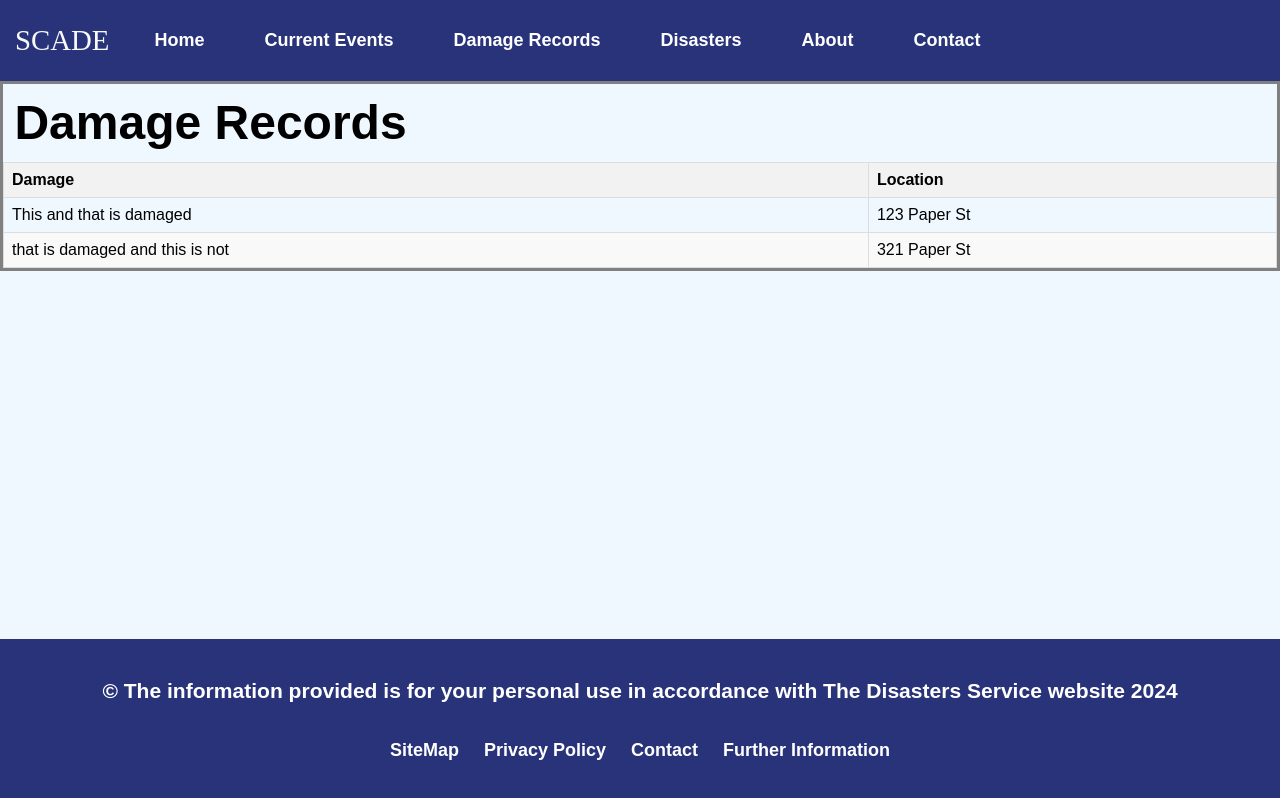
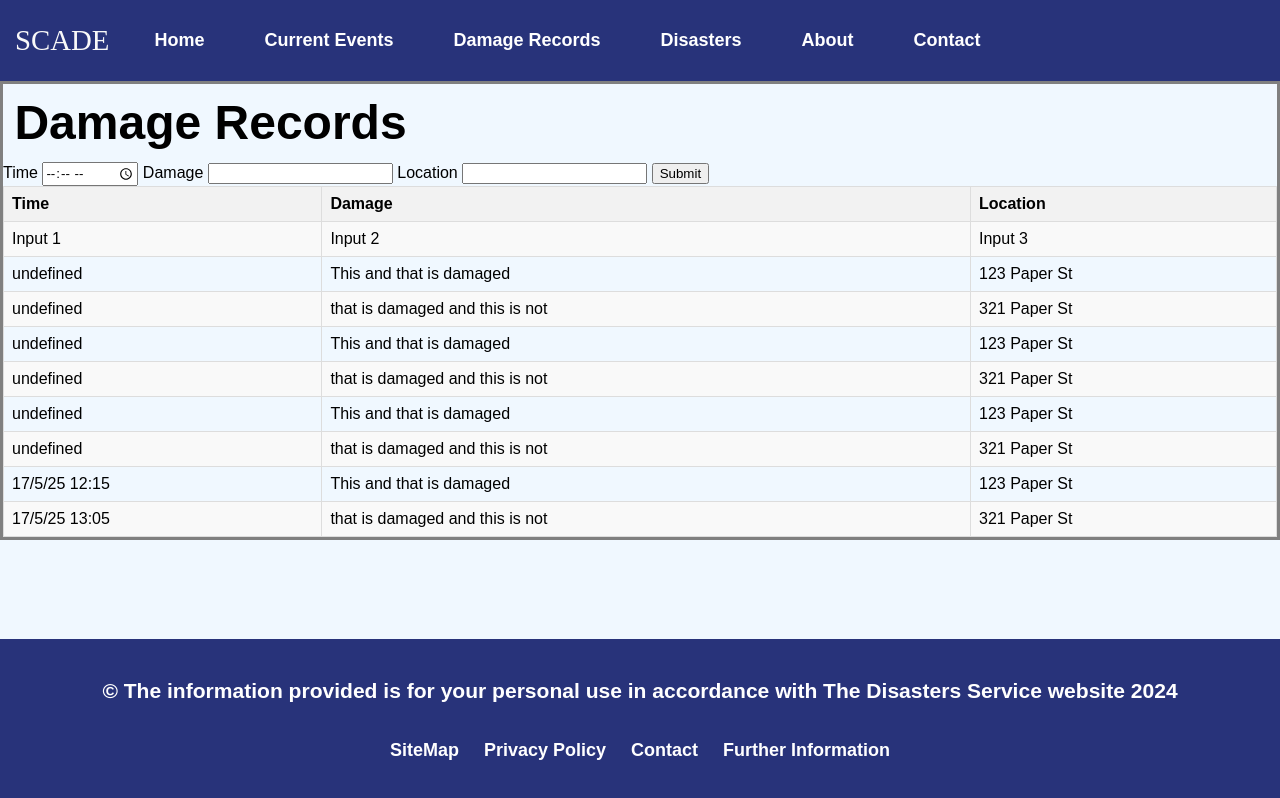
Before and after one commit to BIT-Studio-3/group-project-25-1-scade, a SvelteKit app: page /damage in a window 1280 px wide. Built offline with nearby package versions, Linux system fonts and the light colour scheme; no server answers.

Commit message:
created basic front-end input fields

```diff
--- /dev/null
+++ b/src/routes/damage/+page.server.js
@@ -0,0 +1,16 @@
+export async function load({cookies }) {
+    const token = cookies.get('token');
+    try {
+        let res = await fetch('https://api.spacetraders.io/v2/my/contracts', options);
+        if (res.ok) {
+            const data = await res.json();
+            console.log("Contracts:", data);
+            return { data };
+        } else {
+            throw new Error(`Failed to fetch contracts: ${res.statusText}`);
+        }
+    } catch (error) {
+        console.error("Error fetching contracts:", error);
+        // Handle network or other errors
+    }
+};
--- a/src/routes/damage/+page.svelte
+++ b/src/routes/damage/+page.svelte
@@ -1,15 +1,17 @@
 <script>
   import { onMount } from 'svelte';
   import Header from '$lib/Header.svelte';
-  import Card from '$lib/Card.svelte';
-  import Maincard from '$lib/Maincard.svelte';
-  import Image from '$lib/Image.svelte';
-  import Footer from '$lib/Footer.svelte';
-  import earthquakeCard from '$lib/Maincard.svelte';
+
 
   let damages = [
     { damage: 'This and that is damaged', location: '123 Paper St'},
-    { damage: 'that is damaged and this is not', location: '321 Paper St'}
+    { damage: 'that is damaged and this is not', location: '321 Paper St'},
+    { damage: 'This and that is damaged', location: '123 Paper St'},
+    { damage: 'that is damaged and this is not', location: '321 Paper St'},
+    { damage: 'This and that is damaged', location: '123 Paper St'},
+    { damage: 'that is damaged and this is not', location: '321 Paper St'},
+    { damage: 'This and that is damaged', location: '123 Paper St', time: '17/5/25 12:15'},
+    { damage: 'that is damaged and this is not', location: '321 Paper St',time: '17/5/25 13:05'}
   ];
 </script>
 
@@ -17,18 +19,49 @@
   <div class="top-of-body">
     <h2><Header headingTitle="Damage Records" /></h2>
 
+    <form method="POST" action="?/report">
+      <label>
+          Time
+      <input name="time" type="time">
+      </label>
+
+      <label>
+        Damage
+    <input name="details" type="string">
+    </label>
+
+    <label>
+      Location
+    <input name="location" type="string">
+    </label>
+
+
+
+      <button formaction="?/report">Submit</button>
+      </form>
+
     <table>
       <thead>
         <tr>
+          <th>Time</th>
           <th>Damage</th>
           <th>Location</th>
+
+        </tr>
+        <tr>
+          <td>Input 1</td>
+          <td>Input 2</td>
+          <td>Input 3</td>
+
         </tr>
       </thead>
       <tbody>
-        {#each damages as { damage, location}}
+        {#each damages as { damage, location, time}}
           <tr>
+            <td>{time}</td>
             <td>{damage}</td>
             <td>{location}</td>
+
           </tr>
         {/each}
       </tbody>
```
